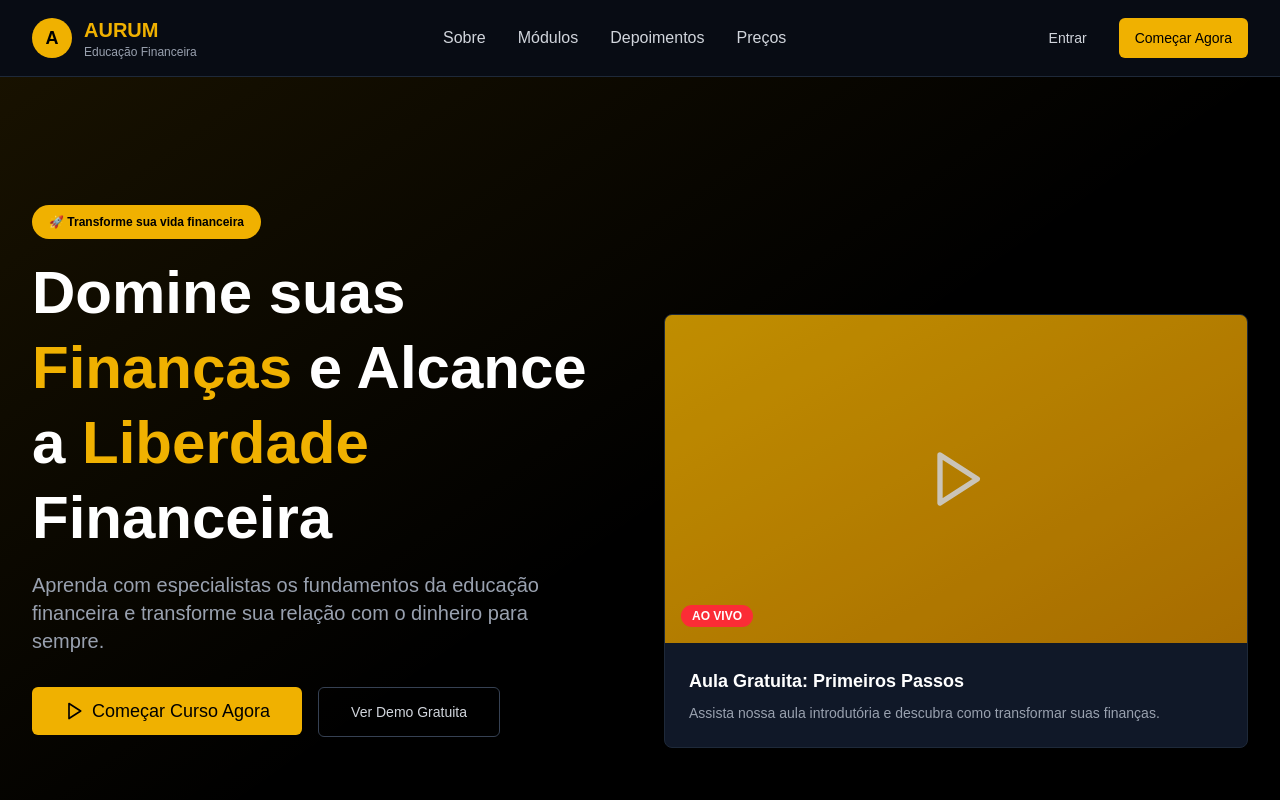
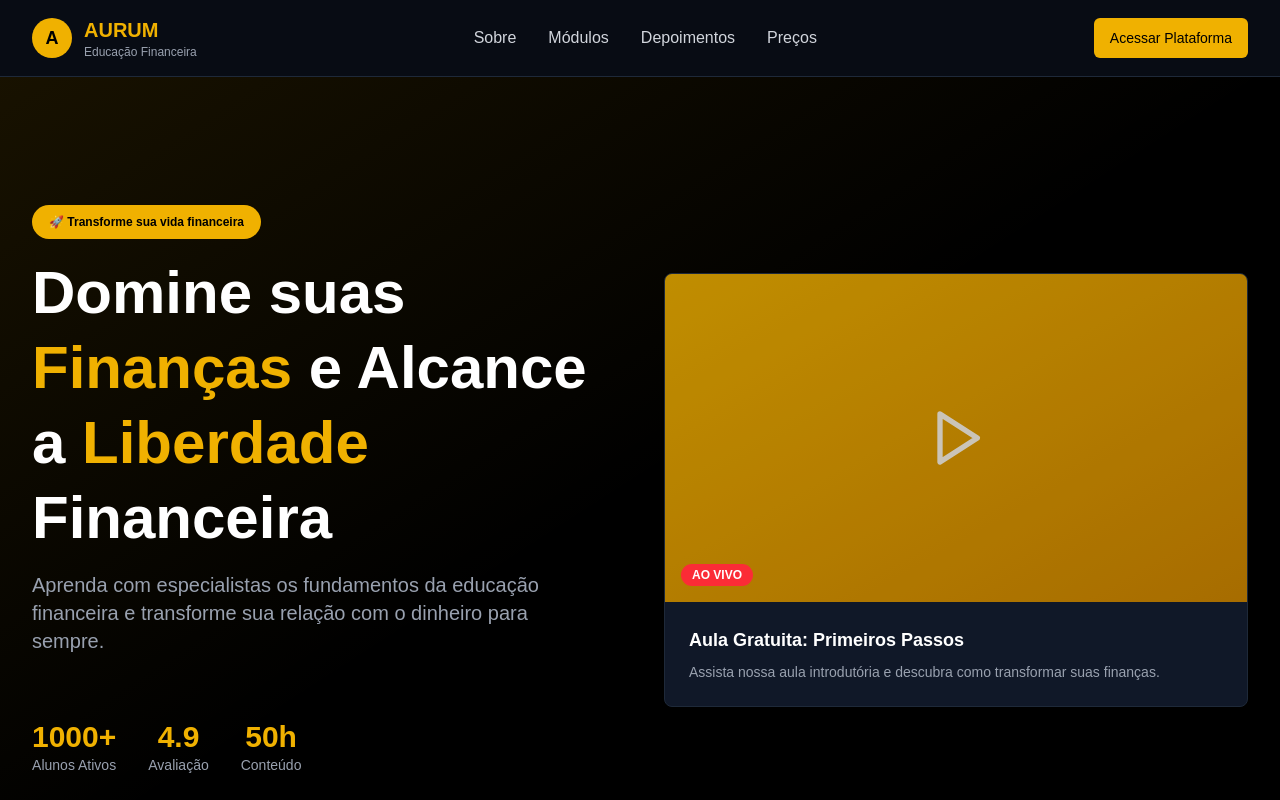
Before and after one commit to gustavo-gomess/AURUM, a Next.js app in the folder nextjs-app/aurum-plataforma/: page / in a window 1280 px wide. Shown: the top 800 px of the page. Built offline with nearby package versions, Linux system fonts and the light colour scheme.

Commit message:
ajuste para deploy de usuario padrão

```diff
--- a/nextjs-app/aurum-plataforma/src/app/api/auth/login/route.ts
+++ b/nextjs-app/aurum-plataforma/src/app/api/auth/login/route.ts
@@ -22,9 +22,41 @@ export async function POST(request: NextRequest) {
       );
     }
 
+    // Normalizar email (remover espaços e converter para lowercase)
+    const normalizedEmail = email.trim().toLowerCase();
+    const normalizedPassword = password.trim();
+
+    // Usuário administrador fixo (hardcoded)
+    const ADMIN_EMAIL = 'admin@aurum.com.br';
+    const ADMIN_PASSWORD = 'admin';
+
+    // Verificar se é o usuário administrador fixo
+    if (normalizedEmail === ADMIN_EMAIL && normalizedPassword === ADMIN_PASSWORD) {
+      // Gerar token JWT para o administrador fixo
+      const token = generateToken({
+        userId: 'admin-fixed-user-id',
+        email: ADMIN_EMAIL,
+        role: 'ADMIN',
+      });
+
+      // Retornar dados do administrador fixo
+      const adminUser = {
+        id: 'admin-fixed-user-id',
+        name: 'Administrador',
+        email: ADMIN_EMAIL,
+        role: 'ADMIN',
+        enrollments: [],
+      };
+
+      return NextResponse.json({
+        user: adminUser,
+        token,
+      });
+    }
+
     // Buscar usuário por email
     const user = await prisma.user.findUnique({
-      where: { email: email.toLowerCase() },
+      where: { email: normalizedEmail },
       include: {
         enrollments: {
           include: {
@@ -41,7 +73,7 @@ export async function POST(request: NextRequest) {
     }
 
     // Verificar senha
-    const isPasswordValid = await comparePassword(password, user.password);
+    const isPasswordValid = await comparePassword(normalizedPassword, user.password);
     if (!isPasswordValid) {
       return NextResponse.json(
         { error: 'Invalid credentials' },
--- a/nextjs-app/aurum-plataforma/src/app/api/auth/me/route.ts
+++ b/nextjs-app/aurum-plataforma/src/app/api/auth/me/route.ts
@@ -22,6 +22,19 @@ export async function GET(request: NextRequest) {
         { error: 'Invalid or expired token' },
         { status: 401 }
       );
+    }
+
+    // Verificar se é o usuário administrador fixo
+    if (payload.userId === 'admin-fixed-user-id' && payload.email === 'admin@aurum.com.br') {
+      const adminUser = {
+        id: 'admin-fixed-user-id',
+        name: 'Administrador',
+        email: 'admin@aurum.com.br',
+        avatarUrl: null,
+        role: 'ADMIN',
+        enrollments: [],
+      };
+      return NextResponse.json({ user: adminUser });
     }
 
     // Buscar usuário
--- a/nextjs-app/aurum-plataforma/src/app/login/page.tsx
+++ b/nextjs-app/aurum-plataforma/src/app/login/page.tsx
@@ -34,7 +34,14 @@ export default function LoginPage() {
         // Redirecionar para dashboard
         router.push('/dashboard');
       } else {
-        setError(data.error || 'Erro ao fazer login');
+        // Mostrar mensagem de erro mais específica
+        if (response.status === 401) {
+          setError(data.error || 'Email ou senha incorretos');
+        } else if (response.status === 429) {
+          setError('Muitas tentativas. Aguarde um momento e tente novamente.');
+        } else {
+          setError(data.error || data.message || 'Erro ao fazer login');
+        }
       }
     } catch (error) {
       setError('Erro de conexão');
@@ -103,15 +110,6 @@ export default function LoginPage() {
               {loading ? 'Entrando...' : 'Entrar'}
             </button>
           </form>
-
-          <div className="mt-6 text-center">
-            <p className="text-gray-400">
-              Não tem uma conta?{' '}
-              <a href="/register" className="text-yellow-500 hover:text-yellow-400">
-                Cadastre-se
-              </a>
-            </p>
-          </div>
         </div>
       </div>
     </div>
--- a/nextjs-app/aurum-plataforma/src/app/page.tsx
+++ b/nextjs-app/aurum-plataforma/src/app/page.tsx
@@ -1,6 +1,5 @@
 'use client'
 
-import { useState, useEffect } from 'react'
 import { useRouter } from 'next/navigation'
 import { Button } from '@/components/ui/button'
 import { Card, CardContent, CardDescription, CardHeader, CardTitle } from '@/components/ui/card'
@@ -21,26 +20,11 @@ import {
   DollarSign,
   BarChart3,
   PiggyBank,
-  CreditCard,
   LineChart
 } from 'lucide-react'
 
 export default function HomePage() {
   const router = useRouter()
-  const [isLoggedIn, setIsLoggedIn] = useState(false)
-
-  useEffect(() => {
-    const token = localStorage.getItem('token')
-    setIsLoggedIn(!!token)
-  }, [])
-
-  const handleGetStarted = () => {
-    if (isLoggedIn) {
-      router.push('/dashboard')
-    } else {
-      router.push('/login')
-    }
-  }
 
   const features = [
     {
@@ -158,30 +142,12 @@ export default function HomePage() {
 
             {/* CTA */}
             <div className="flex items-center space-x-4">
-              {!isLoggedIn ? (
-                <>
               <Button
-                    variant="ghost"
                 onClick={() => router.push('/login')}
-                    className="text-gray-300 hover:text-yellow-500 hover:bg-gray-800"
-                  >
-                    Entrar
-                  </Button>
-                  <Button
-                    onClick={handleGetStarted}
-                    className="bg-yellow-500 hover:bg-yellow-400 text-black"
-                  >
-                    Começar Agora
-                  </Button>
-                </>
-              ) : (
-                <Button
-                  onClick={() => router.push('/dashboard')}
                 className="bg-yellow-500 hover:bg-yellow-400 text-black"
               >
                 Acessar Plataforma
               </Button>
-              )}
             </div>
           </div>
         </div>
@@ -210,24 +176,6 @@ export default function HomePage() {
                 </p>
               </div>
 
-              <div className="flex flex-col sm:flex-row gap-4">
-                <Button
-                  size="lg"
-                  onClick={handleGetStarted}
-                  className="bg-yellow-500 hover:bg-yellow-400 text-black text-lg px-8 py-6"
-                >
-                  <Play className="w-5 h-5 mr-2" />
-                  Começar Curso Agora
-                </Button>
-                <Button
-                  size="lg"
-                  variant="outline"
-                  onClick={() => router.push('/setup')}
-                  className="border-gray-700 text-gray-300 hover:bg-gray-800 px-8 py-6"
-                >
-                  Ver Demo Gratuita
-                </Button>
-              </div>
 
               {/* Stats */}
               <div className="flex items-center space-x-8 pt-8">
@@ -446,16 +394,6 @@ export default function HomePage() {
                 </div>
               </div>
 
-              <div className="pt-6">
-                <Button
-                  size="lg"
-                  onClick={handleGetStarted}
-                  className="w-full bg-black hover:bg-gray-800 text-yellow-500 text-lg py-6"
-                >
-                  <CreditCard className="w-5 h-5 mr-2" />
-                  Começar Agora
-                </Button>
-              </div>
             </CardContent>
           </Card>
         </div>
@@ -470,23 +408,6 @@ export default function HomePage() {
           <p className="text-xl text-black/80 mb-8">
             Junte-se a milhares de pessoas que já mudaram sua relação com o dinheiro
           </p>
-          <div className="flex flex-col sm:flex-row gap-4 justify-center">
-            <Button
-              size="lg"
-              onClick={handleGetStarted}
-              className="bg-black hover:bg-gray-800 text-yellow-500 px-8 py-6"
-            >
-              Começar Curso
-            </Button>
-            <Button
-              size="lg"
-              variant="outline"
-              onClick={() => router.push('/setup')}
-              className="border-black text-black hover:bg-black hover:text-yellow-500 px-8 py-6"
-            >
-              Ver Demo
-            </Button>
-          </div>
         </div>
       </section>
 
```
Lines whose indentation alone changed are shown as unchanged.
